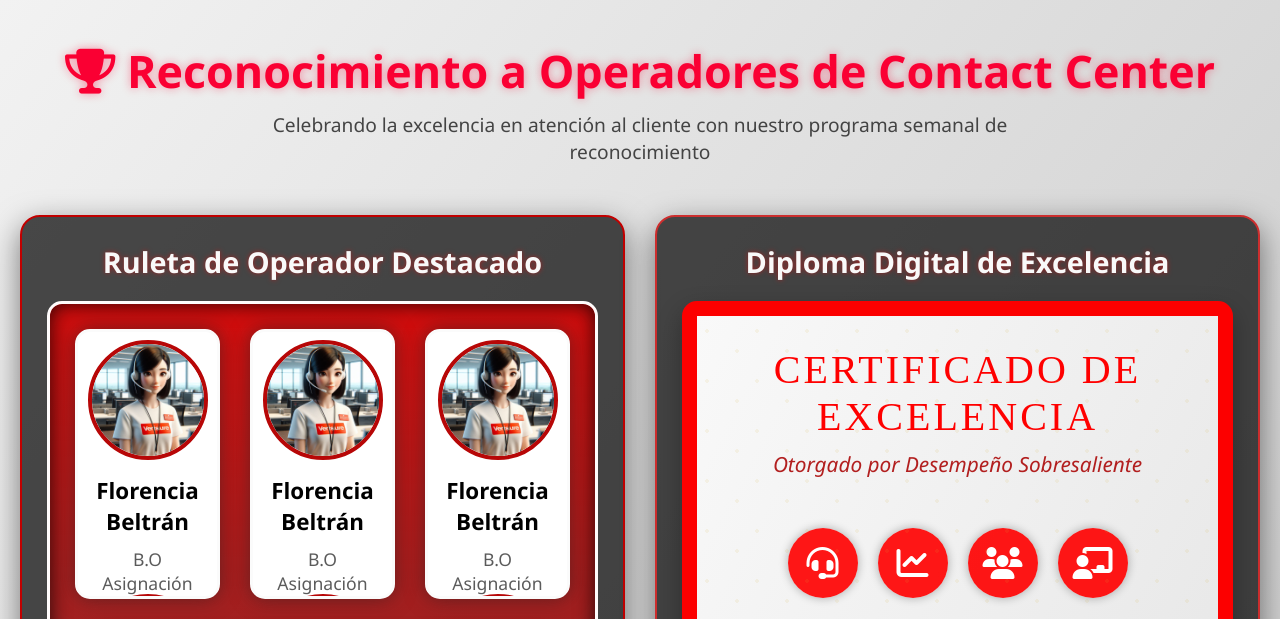
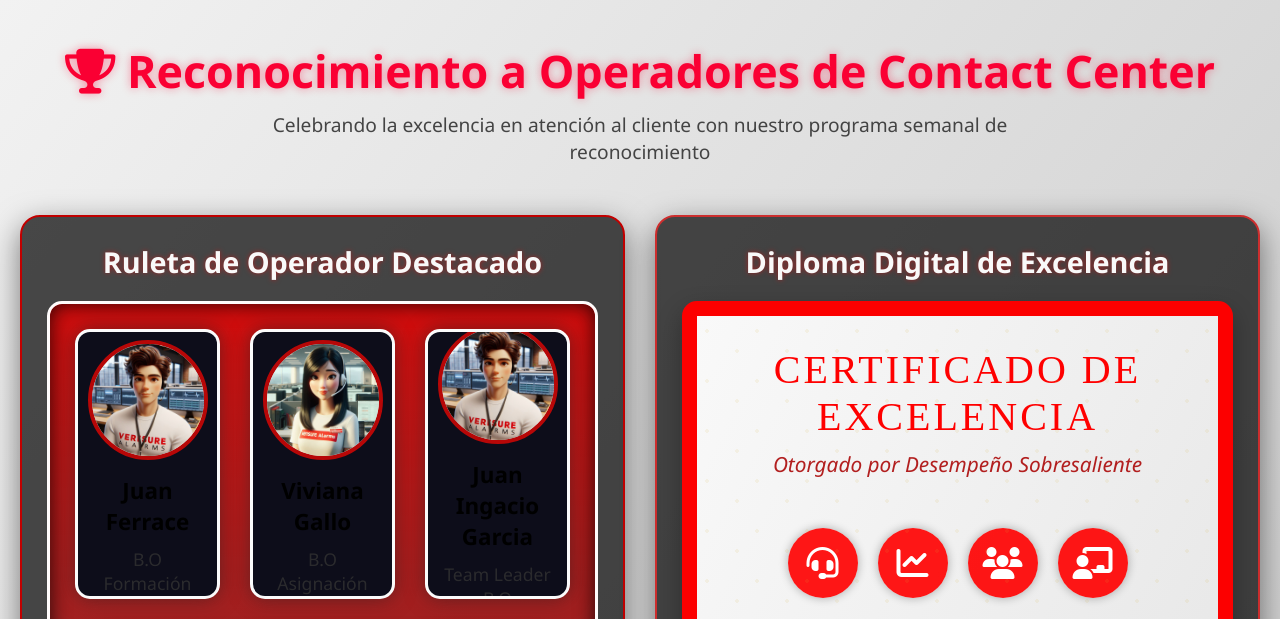
Before and after one commit to Vantee7/ruleta, a plain HTML site: page index.html in a window 1280 px wide. Shown: the top 619 px of the page. Drawn offline with nearby package versions, Linux system fonts and the light colour scheme.

Commit message:
Update index.html
Se modifica el ganador de la ruleta
Se modifica los cuadros del sorteo

```diff
--- a/index.html
+++ b/index.html
@@ -503,7 +503,7 @@
             {
                 name: "Agustin Arce",
                 department: "Operador CC",
-                img: "imagenes/boyblackhair.jpeg"
+                img: "imagenes/boyblackhair(3).jpeg"
             }
         ];
 
@@ -531,6 +531,14 @@
             }
         ];
 
+        // Nombre del operador que quieres que gane (debe coincidir exactamente con el nombre en el array 'operators')
+const fixedWinnerName = "Tamara Tanquia"; // <--- Cambia este nombre al que desees
+
+// Función para encontrar el índice del ganador fijo
+function getFixedWinnerIndex() {
+    return operators.findIndex(op => op.name === fixedWinnerName);
+}
+
         // Elementos del DOM
         const reel1 = document.getElementById('reel1');
         const reel2 = document.getElementById('reel2');
@@ -555,8 +563,19 @@
                 return;
             }
             const repeatCount = 10;
+            // Creamos una copia del array de operadores para cada reel
+            const operatorsForReel1 = [...operators];
+            const operatorsForReel2 = [...operators];
+            const operatorsForReel3 = [...operators];
+
+            // Mezclamos aleatoriamente las copias para que cada reel tenga un orden diferente
+            shuffleArray(operatorsForReel1);
+            shuffleArray(operatorsForReel2);
+            shuffleArray(operatorsForReel3);
+
             for (let r = 0; r < repeatCount; r++) {
-                operators.forEach(operator => {
+                // Reel 1
+                operatorsForReel1.forEach(operator => {
                     const operatorElement = document.createElement('div');
                     operatorElement.className = 'operator';
                     operatorElement.innerHTML = `
@@ -568,13 +587,53 @@
                             <div class="operator-dept">${operator.department}</div>
                         </div>
                     `;
-                    operatorElement.style.background = "#fff";
+                    operatorElement.style.background = "#0d0d1a";
                     reel1.appendChild(operatorElement.cloneNode(true));
+                });
+
+                // Reel 2
+                operatorsForReel2.forEach(operator => {
+                    const operatorElement = document.createElement('div');
+                    operatorElement.className = 'operator';
+                    operatorElement.innerHTML = `
+                        <div>
+                            <div class="operator-img">
+                                <img src="${operator.img}" alt="${operator.name}" style="width:100%;height:100%;object-fit:cover;border-radius:50%;">
+                            </div>
+                            <div class="operator-name">${operator.name}</div>
+                            <div class="operator-dept">${operator.department}</div>
+                        </div>
+                    `;
+                    operatorElement.style.background = "#0d0d1a";
                     reel2.appendChild(operatorElement.cloneNode(true));
+                });
+
+                // Reel 3
+                operatorsForReel3.forEach(operator => {
+                    const operatorElement = document.createElement('div');
+                    operatorElement.className = 'operator';
+                    operatorElement.innerHTML = `
+                        <div>
+                            <div class="operator-img">
+                                <img src="${operator.img}" alt="${operator.name}" style="width:100%;height:100%;object-fit:cover;border-radius:50%;">
+                            </div>
+                            <div class="operator-name">${operator.name}</div>
+                            <div class="operator-dept">${operator.department}</div>
+                        </div>
+                    `;
+                    operatorElement.style.background = "#0d0d1a";
                     reel3.appendChild(operatorElement.cloneNode(true));
                 });
             }
         }
+
+        // Función auxiliar para mezclar un array (Algoritmo Fisher-Yates)
+function shuffleArray(array) {
+    for (let i = array.length - 1; i > 0; i--) {
+        const j = Math.floor(Math.random() * (i + 1));
+        [array[i], array[j]] = [array[j], array[i]];
+    }
+}
 
         // Girar la ruleta
         function spin() {
@@ -582,34 +641,51 @@
             spinButton.disabled = true;
             winnerName.textContent = "Seleccionando...";
             document.querySelectorAll('.confetti').forEach(el => el.remove());
+
+            // --- CAMBIO PRINCIPAL ---
+            // En lugar de elegir un ganador aleatorio, usamos el índice del ganador fijo
+            const winnerIndex = getFixedWinnerIndex();
+            if (winnerIndex === -1) {
+                console.error("El nombre del ganador fijo no se encontró en la lista de operadores:", fixedWinnerName);
+                winnerName.textContent = "Error: Ganador no encontrado";
+                spinButton.disabled = false;
+                return; // Salimos si el nombre no es válido
+            }
+            const winner = operators[winnerIndex];
+            // --- FIN DEL CAMBIO ---
+
             const spins = [
                 3 + Math.random() * 3,
                 3 + Math.random() * 3,
                 3 + Math.random() * 3
             ];
-            const winnerIndex = Math.floor(Math.random() * operators.length);
+            // Aseguramos que todas las ruletas se detengan en la misma posición (la del ganador)
             const finalPositions = [
                 -(spins[0] * operators.length * 270 + winnerIndex * 270),
                 -(spins[1] * operators.length * 270 + winnerIndex * 270),
                 -(spins[2] * operators.length * 270 + winnerIndex * 270)
             ];
-            // Usar transform en vez de top
+
             reel1.style.transition = `transform ${spins[0] * 0.5}s cubic-bezier(0.2, 0.8, 0.3, 1)`;
             reel2.style.transition = `transform ${spins[1] * 0.5 + 0.3}s cubic-bezier(0.2, 0.8, 0.3, 1)`;
             reel3.style.transition = `transform ${spins[2] * 0.5 + 0.6}s cubic-bezier(0.2, 0.8, 0.3, 1)`;
             reel1.style.transform = `translateY(${finalPositions[0]}px)`;
             reel2.style.transform = `translateY(${finalPositions[1]}px)`;
             reel3.style.transform = `translateY(${finalPositions[2]}px)`;
+
             setTimeout(() => {
                 reel1.style.transition = 'none';
                 reel2.style.transition = 'none';
                 reel3.style.transition = 'none';
+                // Nos aseguramos de que se detenga exactamente en la posición del ganador
                 reel1.style.transform = `translateY(${-winnerIndex * 270}px)`;
                 reel2.style.transform = `translateY(${-winnerIndex * 270}px)`;
                 reel3.style.transform = `translateY(${-winnerIndex * 270}px)`;
-                const winner = operators[winnerIndex];
+
+                // --- CAMBIO: Usamos el ganador predefinido ---
                 winnerName.textContent = winner.name;
                 updateDiploma(winner);
+                // --- FIN DEL CAMBIO ---
                 spinButton.disabled = false;
                 createConfetti();
             }, (spins[2] * 0.5 + 0.6) * 1000);
```
